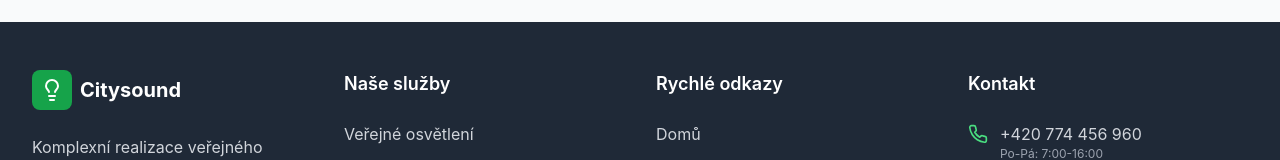
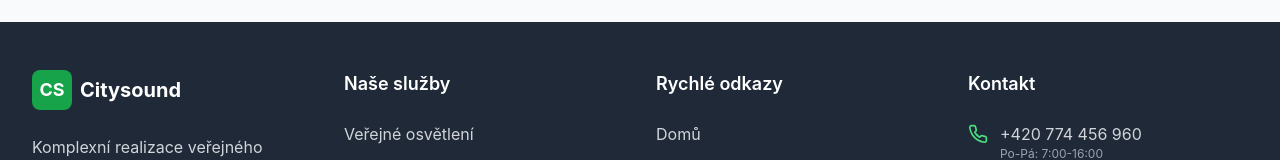
Before and after one commit to romanek1005/citysound-web, a React (Vite) app: page / in a window 1280 px wide. Shown: the part 7983-8143 px from the top of the page. Built offline with nearby package versions, Linux system fonts and the light colour scheme.

Commit message:
Update Footer.tsx

```diff
--- a/src/components/Footer.tsx
+++ b/src/components/Footer.tsx
@@ -1,6 +1,6 @@
 import React from 'react';
 import { Link } from 'react-router-dom';
-import { Phone, Mail, MapPin, Lightbulb, Facebook, Instagram } from 'lucide-react';
+import { Phone, Mail, MapPin, Facebook, Instagram } from 'lucide-react';
 
 const Footer: React.FC = () => {
   const currentYear = new Date().getFullYear();
@@ -28,12 +28,12 @@ const Footer: React.FC = () => {
         <div className="grid md:grid-cols-2 lg:grid-cols-4 gap-8">
           {/* Company Info */}
           <div>
-            <div className="flex items-center space-x-2 mb-6">
+            <Link to="/" className="flex items-center space-x-2 mb-6 hover:opacity-80 transition-opacity duration-200">
               <div className="w-10 h-10 bg-citysound-green-600 rounded-lg flex items-center justify-center">
-                <Lightbulb className="w-6 h-6 text-white" />
+                <span className="text-white font-bold text-lg">CS</span>
               </div>
               <span className="text-xl font-bold">Citysound</span>
-            </div>
+            </Link>
             <p className="text-gray-300 mb-6 leading-relaxed">
               Komplexní realizace veřejného osvětlení od A do Z. Spolehlivý partner
               pro stavební firmy i obce po celé České republice.
```
